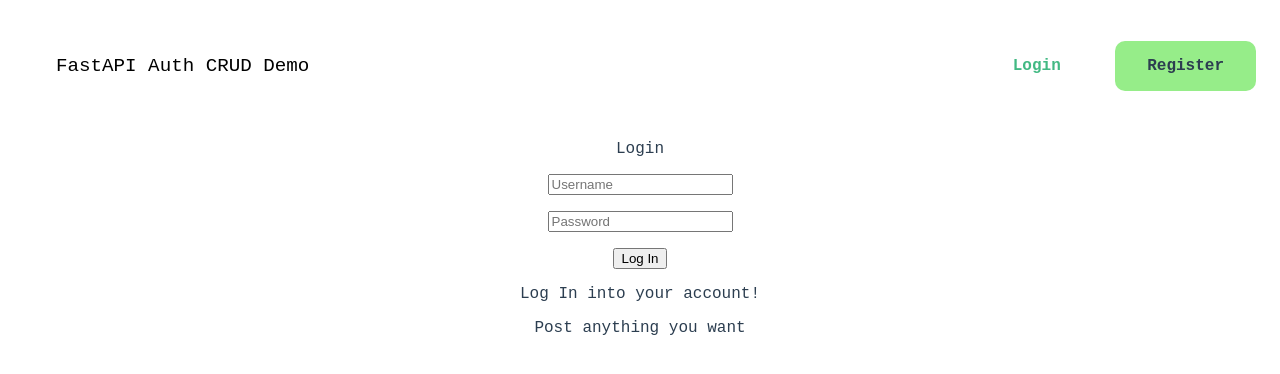
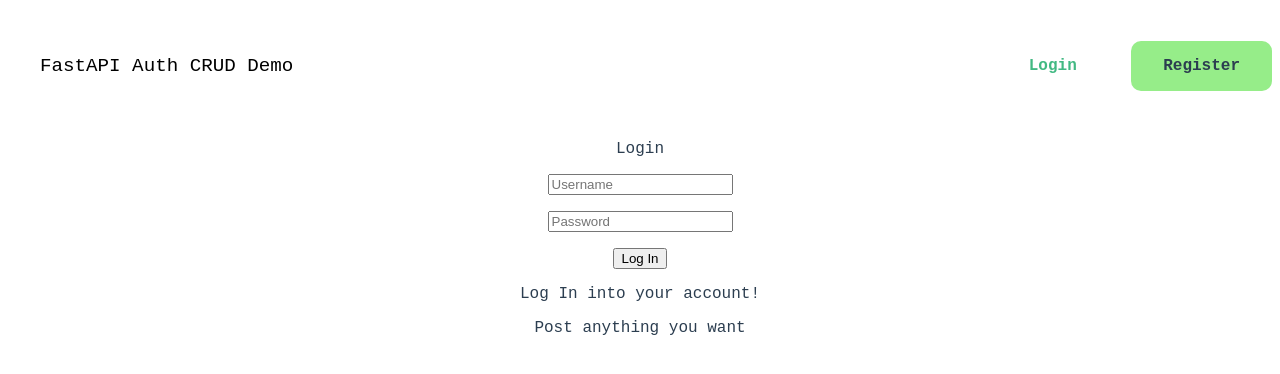
Before and after one commit to RNubla/FastAPI-Auth-CRUD, a Vue app in the folder frontend/: page /login in a window 1280 px wide. Shown: the top 374 px of the page. Built offline with nearby package versions, Linux system fonts and the light colour scheme.

Commit message:
added app id

```diff
--- a/frontend/src/App.vue
+++ b/frontend/src/App.vue
@@ -1,8 +1,10 @@
 <template>
-  <div id="nav" class="nav">
-    <header-nav />
+  <div id="app">
+    <div id="nav" class="nav">
+      <header-nav />
+    </div>
+    <router-view />
   </div>
-  <router-view />
 </template>
 
 <script>
@@ -38,7 +40,8 @@ a {
   -moz-osx-font-smoothing: grayscale;
   text-align: center;
   color: #2c3e50;
-  padding: 0 1em 0 1em;
+  // background-color: hsl(30, 33%, 93%);
+  // padding: 0 1em 0 1em;
 }
 
 #nav {
```
